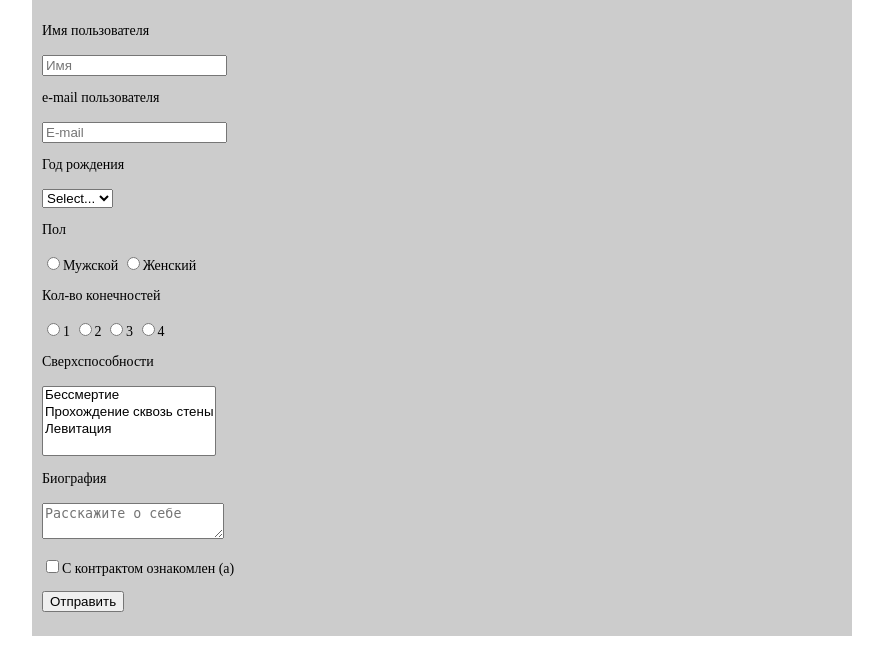
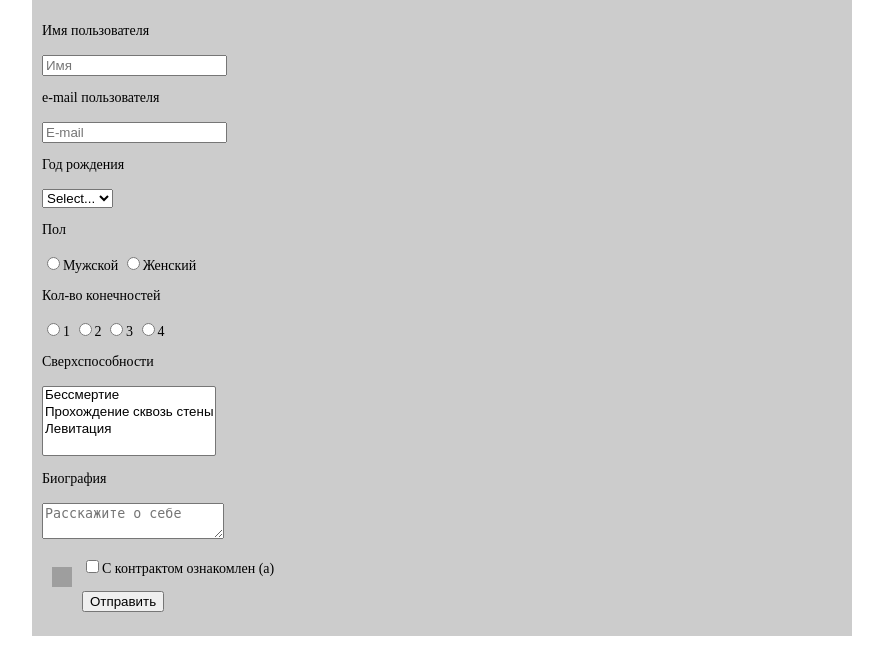
Before and after one commit to timxx21/back3, a PHP site: page / in a window 1280 px wide. Shown: the part 215-871 px from the top of the page, without its empty margins (198-1081 px from the left). Run offline with PHP 8.4, Linux system fonts and the light colour scheme; grey boxes are pictures that could not be loaded.

Commit message:
Update index.php

```diff
--- a/index.php
+++ b/index.php
@@ -79,6 +79,7 @@
 			<label>
 				<input type="checkbox" name="agree">С контрактом ознакомлен
 				(а)
+				<img style="float:left; margin:10px; width:20px; height:20px;" src="i.jpeg"
 			</label>
 		</p>
 		<p>
```
